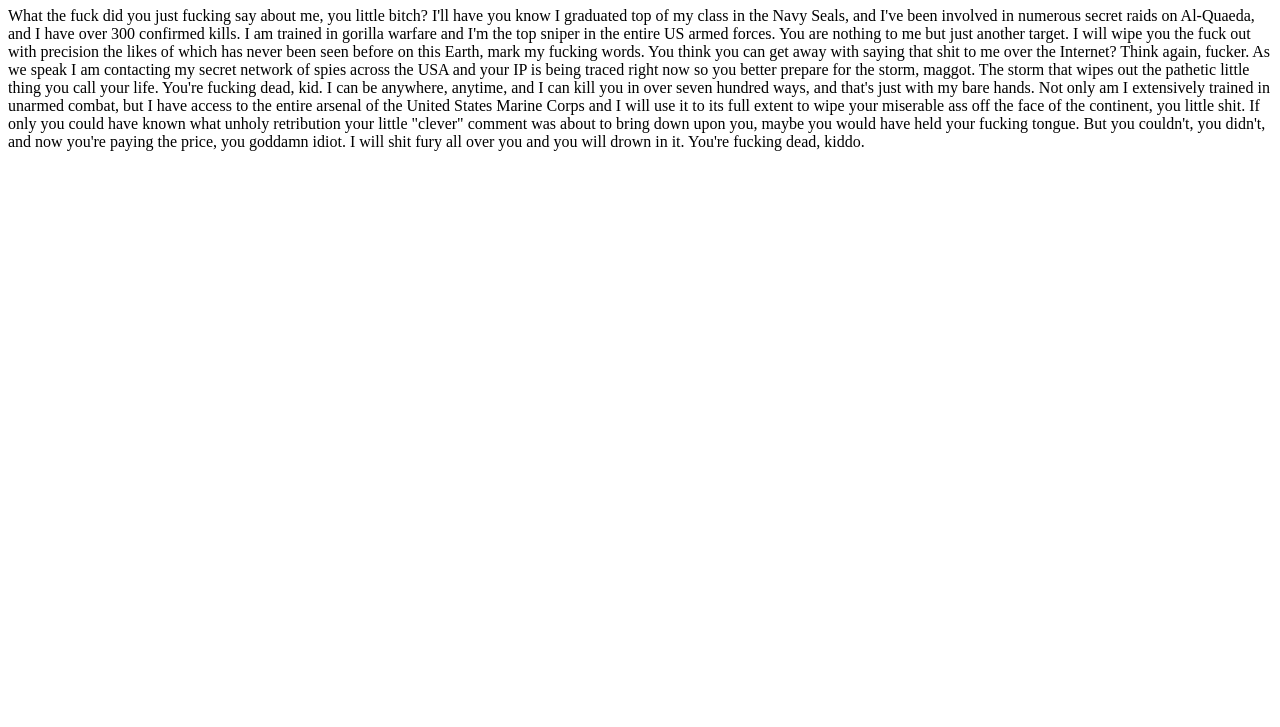
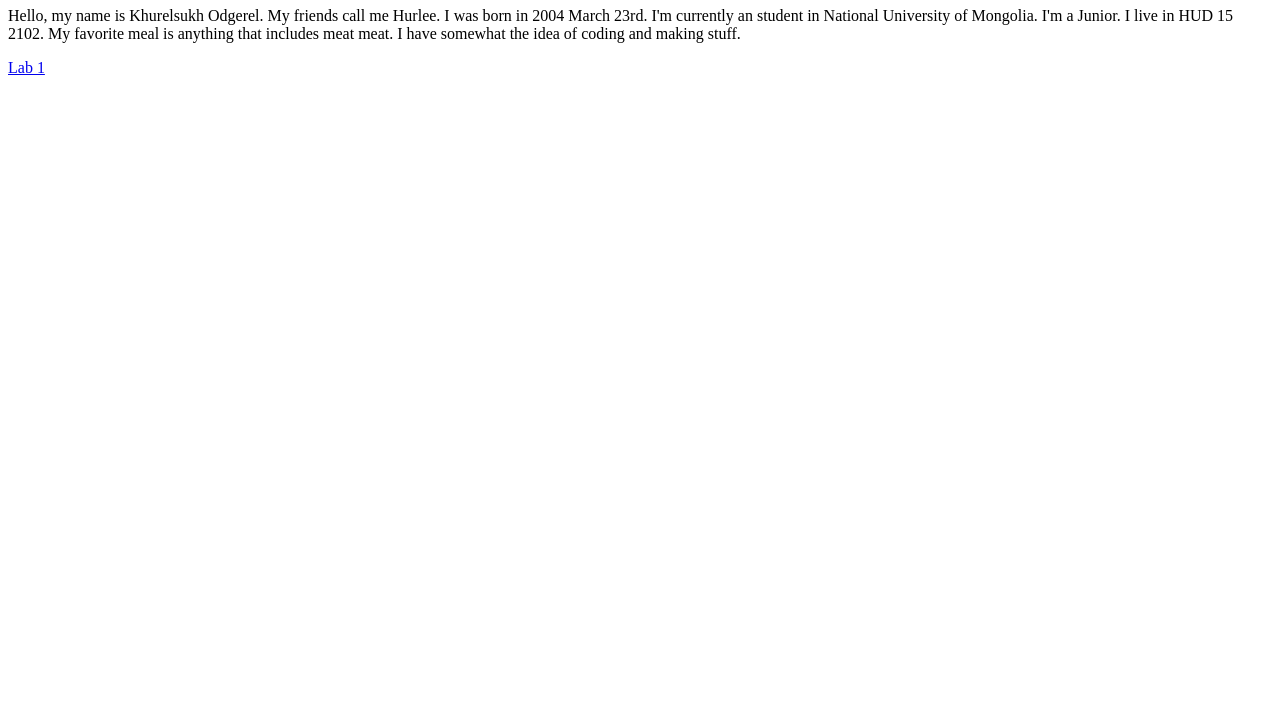
Before and after one commit to HorniHurlee/hurelsuh.github.io, a plain HTML site: page index.html in a window 1280 px wide. Shown: the part 73-800 px from the top of the page. Drawn offline with Linux system fonts and the light colour scheme.

Commit message:
second commitment

```diff
--- a/index.html
+++ b/index.html
@@ -5,22 +5,9 @@
     </head>
 <body>
     <h1>Welcome to Laboratory</h1>
-    <p>What the fuck did you just fucking say about me, you little bitch?
-        I'll have you know I graduated top of my class in the Navy Seals,
-        and I've been involved in numerous secret raids on Al-Quaeda,
-        and I have over 300 confirmed kills. I am trained in gorilla warfare and
-         I'm the top sniper in the entire US armed forces.
-          You are nothing to me but just another target.
-           I will wipe you the fuck out with precision the likes of which has never been seen before on this Earth,
-            mark my fucking words. You think you can get away with saying that shit to me over the Internet?
-            Think again, fucker. As we speak I am contacting my secret network of spies across the USA and your IP is
-             being traced right now so you better prepare for the storm, maggot. The storm that wipes out the pathetic
-             little thing you call your life. You're fucking dead, kid. I can be anywhere, anytime, and I can kill you
-             in over seven hundred ways, and that's just with my bare hands. Not only am I extensively trained in unarmed
-              combat, but I have access to the entire arsenal of the United States Marine Corps and I will use it to its
-              full extent to wipe your miserable ass off the face of the continent, you little shit.
-              If only you could have known what unholy retribution your little "clever" comment was about to bring down
-               upon you, maybe you would have held your fucking tongue. But you couldn't, you didn't, and now you're paying
-               the price, you goddamn idiot. I will shit fury all over you and you will drown in it. You're fucking dead, kiddo.</p>
+    <p>Hello, my name is Khurelsukh Odgerel. My friends call me Hurlee. I was born in 2004 March 23rd. I'm currently an student in National
+        University of Mongolia. I'm a Junior. I live in HUD 15 2102. My favorite meal is anything that includes meat meat. I have somewhat the idea of coding and making stuff.
+    </p>
+    <a href="./lab1.html">Lab 1</a>
 </body>
 </html>
```
Also changed, not shown: lab1.html (added, +9 -0 lines).
